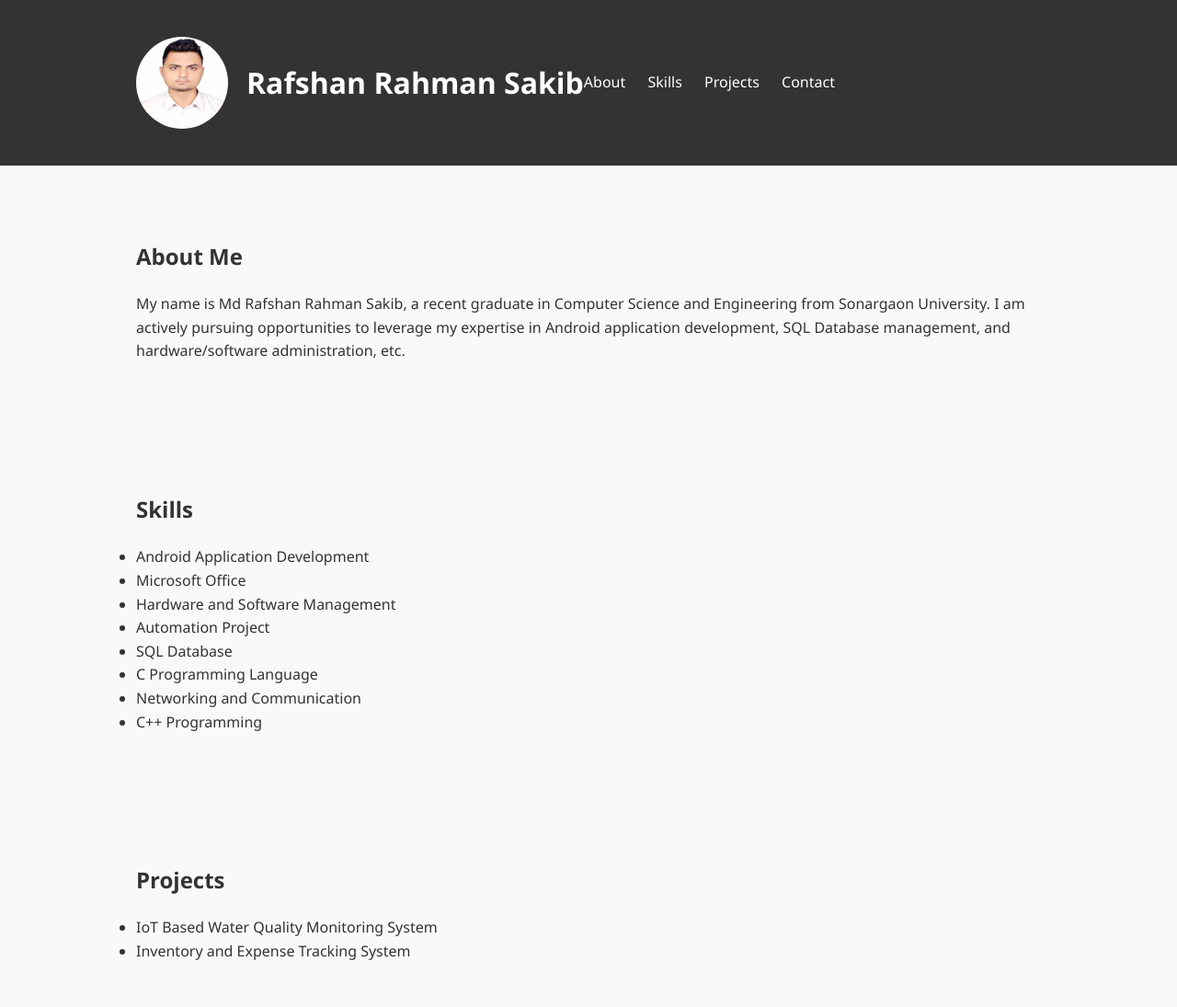
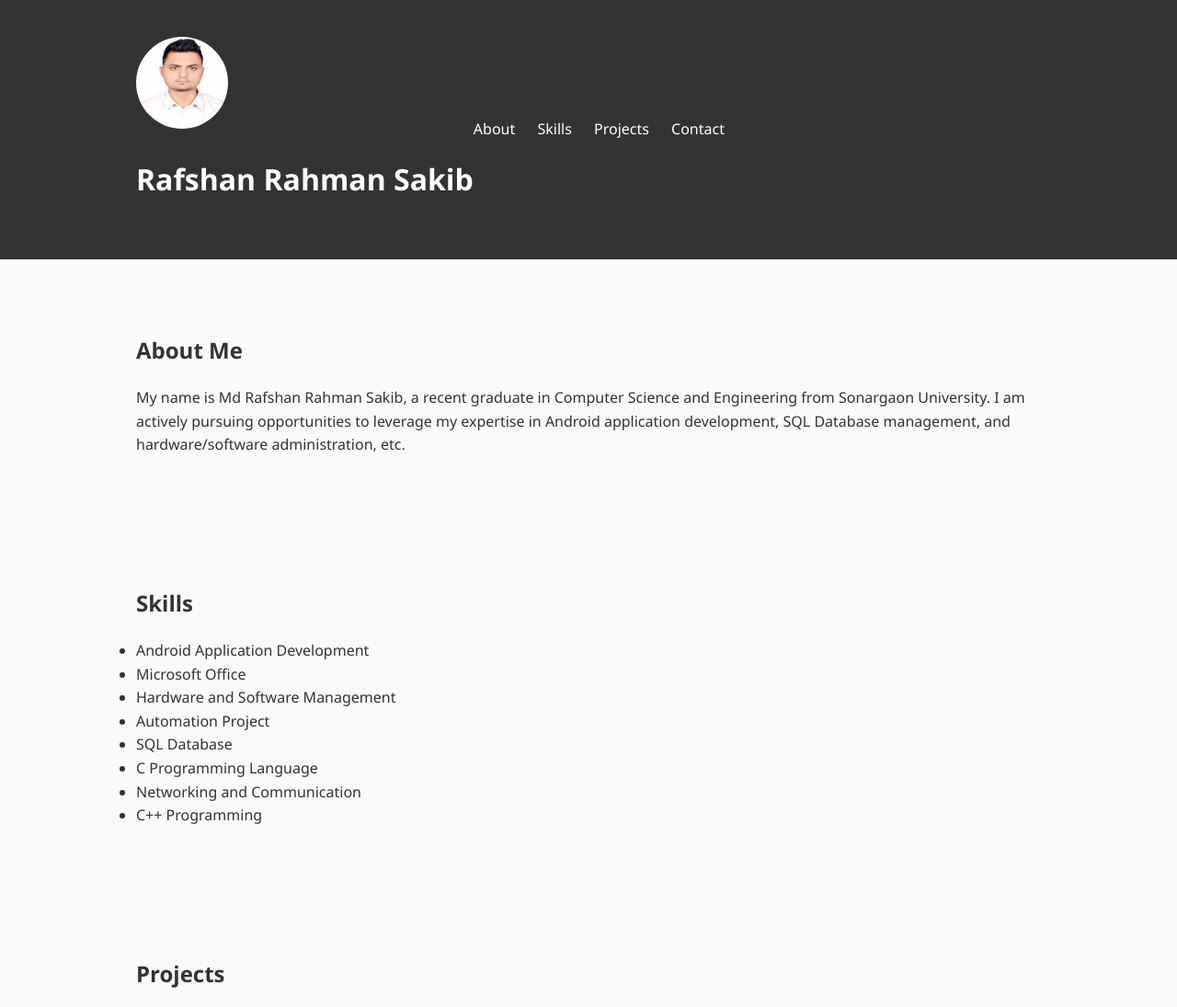
Before and after one commit to rafshan0005/portfolio, a plain HTML site: page index.html in a window 1280 px wide. Shown: the top 1095 px of the page at 92% size. Drawn offline with Linux system fonts and the light colour scheme.

Commit message:
Update index.html

```diff
--- a/index.html
+++ b/index.html
@@ -9,8 +9,10 @@
 <body>
     <header>
         <div class="container">
-            <img src="your_photo.jpg" alt="Rafshan Rahman Sakib" class="profile-img">
-            <h1>Rafshan Rahman Sakib</h1>
+            <div class="profile">
+                <img src="your_photo.jpg" alt="Rafshan Rahman Sakib" class="profile-img">
+                <h1>Rafshan Rahman Sakib</h1>
+            </div>
             <nav>
                 <ul>
                     <li><a href="#about">About</a></li>
@@ -22,14 +24,14 @@
         </div>
     </header>
 
-    <section id="about">
+    <section id="about" class="content">
         <div class="container">
             <h2>About Me</h2>
             <p>My name is Md Rafshan Rahman Sakib, a recent graduate in Computer Science and Engineering from Sonargaon University. I am actively pursuing opportunities to leverage my expertise in Android application development, SQL Database management, and hardware/software administration, etc.</p>
         </div>
     </section>
 
-    <section id="skills">
+    <section id="skills" class="content">
         <div class="container">
             <h2>Skills</h2>
             <ul>
@@ -45,7 +47,7 @@
         </div>
     </section>
 
-    <section id="projects">
+    <section id="projects" class="content">
         <div class="container">
             <h2>Projects</h2>
             <ul>
@@ -55,7 +57,7 @@
         </div>
     </section>
 
-    <section id="contact">
+    <section id="contact" class="content">
         <div class="container">
             <h2>Contact</h2>
             <p>Location: Jamalpur Sadar, Jamalpur 2000</p>
```
